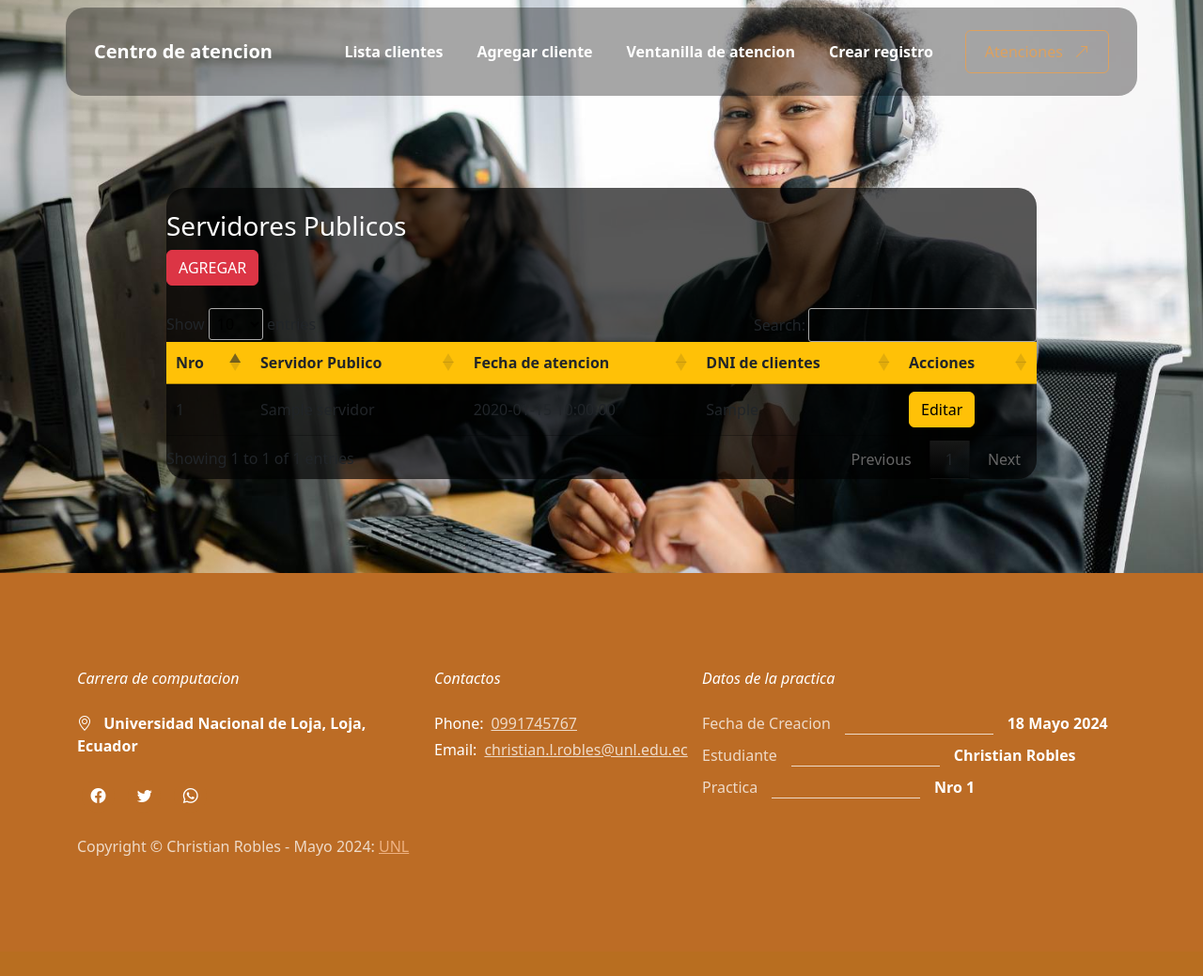
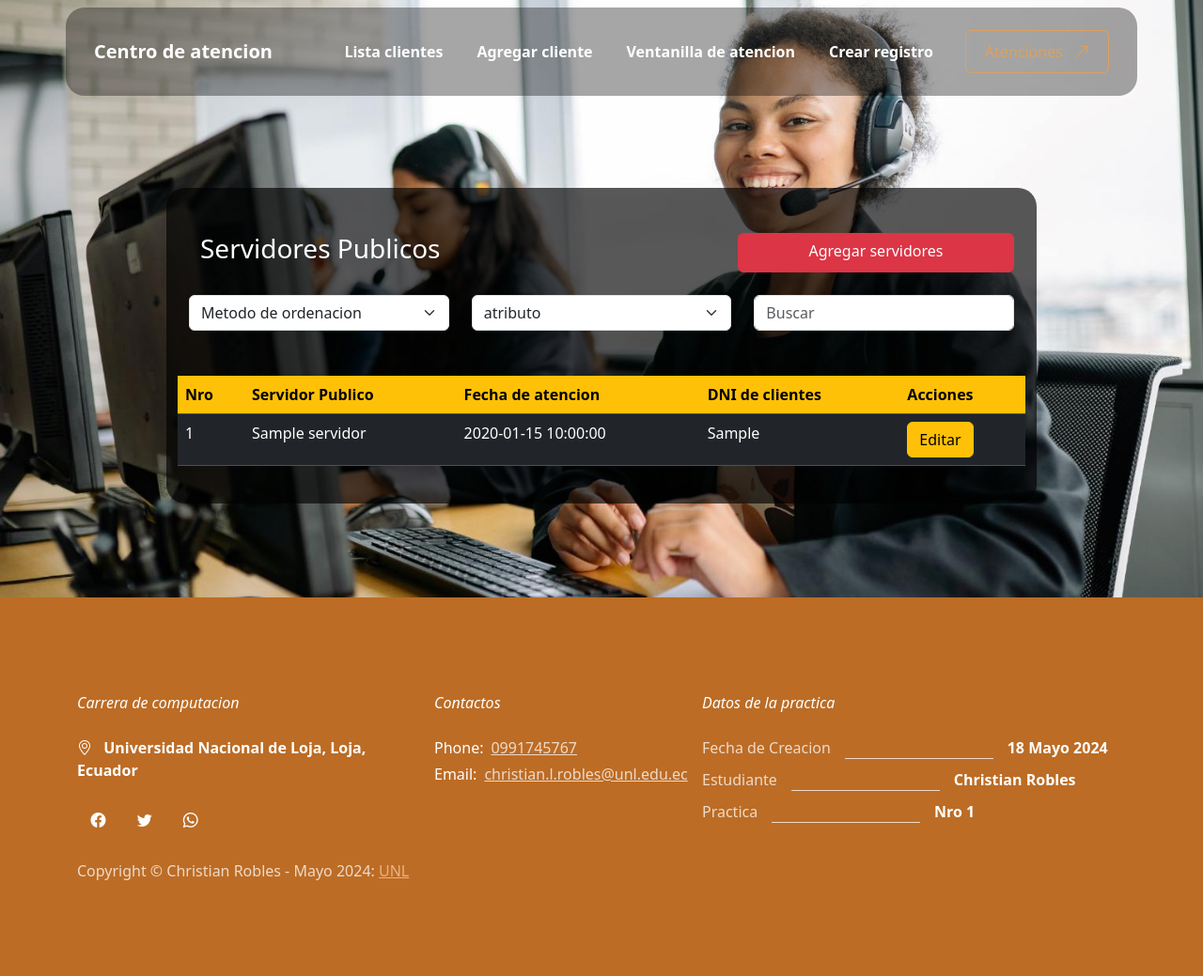
Before and after one commit to Chrisitian-Robles25/SistemaServicio-Colas, a Flask app: template SistemaPrestacionServicios/templates/registros/lista.html in a window 1280 px wide. Shown: the whole page at 94% size. Before the commit the page ends 911 px from the top, so only its background shows below. Run offline with Flask 3, Linux system fonts and the light colour scheme; the template is opened without the code that fills it: most values are stand-ins (such as "Sample title", 1, 10 or a date in 2020); some libraries are stand-ins or nearby versions.

Commit message:
Consultas vista completas

```diff
--- a/SistemaPrestacionServicios/controls/tda/linked/busqueda/binarySecuencial.py
+++ b/SistemaPrestacionServicios/controls/tda/linked/busqueda/binarySecuencial.py
@@ -26,5 +26,5 @@ class BinarySecuencial:
         index = binary.search_binary_models(sorted_array, element, attribute)
         if index == -1:
             return -1
-        print(secuencial.search_sequential_models(sorted_array, element, attribute, index))
+        #print(secuencial.search_sequential_models(sorted_array, element, attribute, index))
         return secuencial.search_sequential_models(sorted_array, element, attribute, index)
--- a/SistemaPrestacionServicios/controls/tda/linked/linkedList.py
+++ b/SistemaPrestacionServicios/controls/tda/linked/linkedList.py
@@ -301,7 +301,7 @@ class LinkedList(object):
                 print(f"Models con {attribute} = {element} no encontrado")
             else:
                # print(f"{Fore.GREEN}los modelos con {attribute} = {element} fueron encontrados en: ") #{index}
-                #imprimir los objetos de index
+
                 for i in range(0, len(index)):
                     aux.append(index[i])
         self.toList(aux)
--- a/SistemaPrestacionServicios/templates/registros/lista.html
+++ b/SistemaPrestacionServicios/templates/registros/lista.html
@@ -1,21 +1,125 @@
 {% extends "template.html" %}
 {% block content %}
+<script>
+    $(document).ready(function () {
 
-<div class="booking-form-body">
-    <br>
-    <h3 class="text-white">Servidores Publicos</h3>
-    <a href="/registros/ver" class="btn btn-danger">AGREGAR</a>
+        $('#link').click(function () {
+            create();
 
-    <br>
-    <br>
-    <table id="example" class="display">
+        });
+
+        $('#search').keyup(function () {
+            search();
+        });
+    });
+
+
+
+    function search() {
+        const atributo = $("#atributo").val();
+        const search = $('#search').val().toUpperCase();
+
+        tabla("http://localhost:5000/registros/search/" + search + "/" + atributo);
+    }
+
+    let currentSortOrder = 1;
+    function sortTable(attribute) {
+        const sortOrder = currentSortOrder;
+        currentSortOrder = (currentSortOrder === 1) ? 2 : 1;
+
+        const metodo = $('#metodo').find(":selected").val();
+        tabla("http://localhost:5000/registros/" + sortOrder + "/" + attribute + "/" + metodo);
+    }
+
+    function tabla(url) {
+        $.ajax({
+            method: "GET",
+            url: url,
+            contentType: "json",
+            success: function (data) {
+                //console.log(data);
+                if (data.code == '200') {
+                    var html = '';
+                    $.each(data.data, function (i, info) {
+                        console.log(info);
+                        html += '<tr>';
+                        html += '<td>' + (i + 1) + '</td>';
+                        html += '<td>' + info.servidor + '</td>';
+                        html += '<td>' + info.fecha + '</td>';
+                        html += '<td>' + info.clienteDni + '</td>';
+                        html += '<td>' + '<a href="/registros/editar/' + info.id + '" class="btn btn-warning">Editar</a>' + '</td>';
+                    });
+                    html += '</tr>';
+
+
+                    $('#tabla tbody').html(html);
+                }
+            }
+        });
+    }
+
+</script>
+
+<div class="booking-form-body p-4">
+    <div class="row p-4">
+        <div class="col">
+            <h3 class="text-white ">Servidores Publicos</h3>
+        </div>
+        <div class="col"> </div>
+        <a href="/registros/ver" class="btn btn-danger col">Agregar servidores</a>
+    </div>
+
+    <div class="container">
+        <div class="row">
+            <div class="col">
+                <select id="metodo" class="form-select" aria-label="Default select example" role="group">
+                    <option selected>Metodo de ordenacion</option>
+                    <option value="1">QuickSort</option>
+                    <option value="2">MergeSort</option>
+                    <option value="3">ShellSort</option>
+                </select>
+            </div>
+
+            <div class="col">
+                <select id="atributo" class="form-select " aria-label="Default select example" role="group">
+                    <option selected>atributo</option>
+                    <option value="_servidor">Servidor Publico</option>
+                    <option value="_fecha">Fecha de atencion</option>
+                    <option value="_clienteDni">DNI de clientes</option>
+
+                </select>
+            </div>
+
+            <div class="col">
+                <search>
+                    <form class="form-horizontal" role="form" method="get">
+                        <div class="form-group">
+                            <div class="col-sm-12">
+                                <input type="text" class="form-control" id="search" name="search" placeholder="Buscar">
+                            </div>
+                        </div>
+                    </form>
+                </search>
+            </div>
+        </div>
+    </div>
+
+</div>
+
+
+<div class="p-4">
+    <table id="tabla" class="table table-dark table-hover">
         <thead>
             <tr>
-                <th>Nro</th>
-                <th>Servidor Publico</th>
-                <th>Fecha de atencion</th>
-                <th>DNI de clientes</th>
-                <th>Acciones</th>
+                <th title="Click para ordenar por el atributo" style="cursor: pointer" class="text-bg-warning"
+                onclick="sortTable('_id')">Nro</th>
+                <th title="Click para ordenar por el atributo" style="cursor: pointer" class="text-bg-warning"
+                onclick="sortTable('_servidor')">Servidor Publico</th>
+                <th title="Click para ordenar por el atributo" style="cursor: pointer" class="text-bg-warning"
+                onclick="sortTable('_fecha')">Fecha de atencion</th>
+                <th title="Click para ordenar por el atributo" style="cursor: pointer" class="text-bg-warning"
+                onclick="sortTable('_clienteDni')">DNI de clientes</th>
+                <th class="text-bg-warning">Acciones</th>
             </tr>
         </thead>
         <tbody>
@@ -33,5 +137,5 @@
         </tbody>
     </table>
 </div>
-
+</div>
 {% endblock %}
```
Also changed, not shown: SistemaPrestacionServicios/controls/tda/linked/busqueda/binary.py (+7 -2 lines), SistemaPrestacionServicios/controls/tda/linked/busqueda/secuencial.py (+7 -2 lines), SistemaPrestacionServicios/routes/router.py (+31 -5 lines), SistemaPrestacionServicios/templates/clientes/lista.html (+54 -49 lines). Lines whose indentation alone changed are shown as unchanged.
